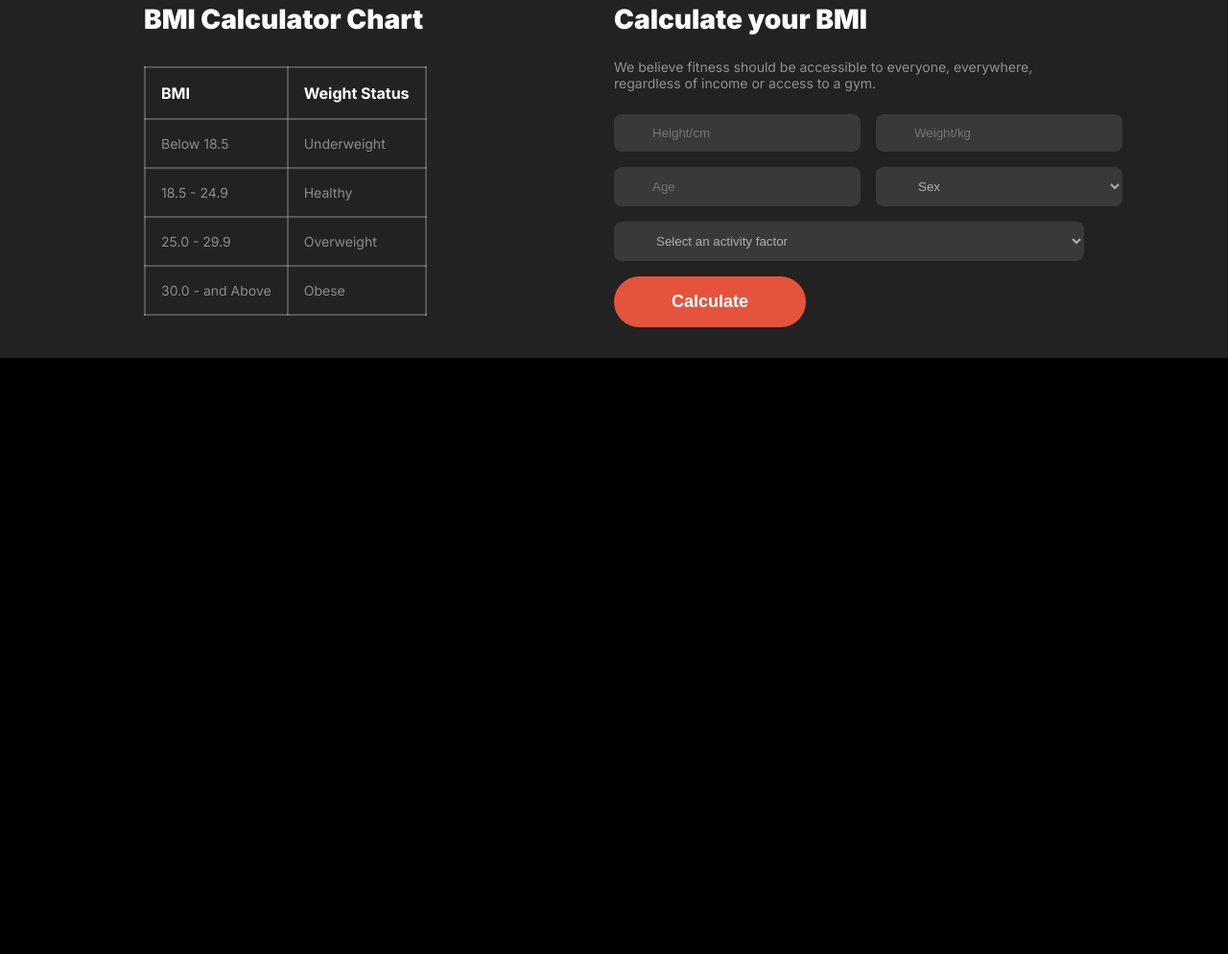
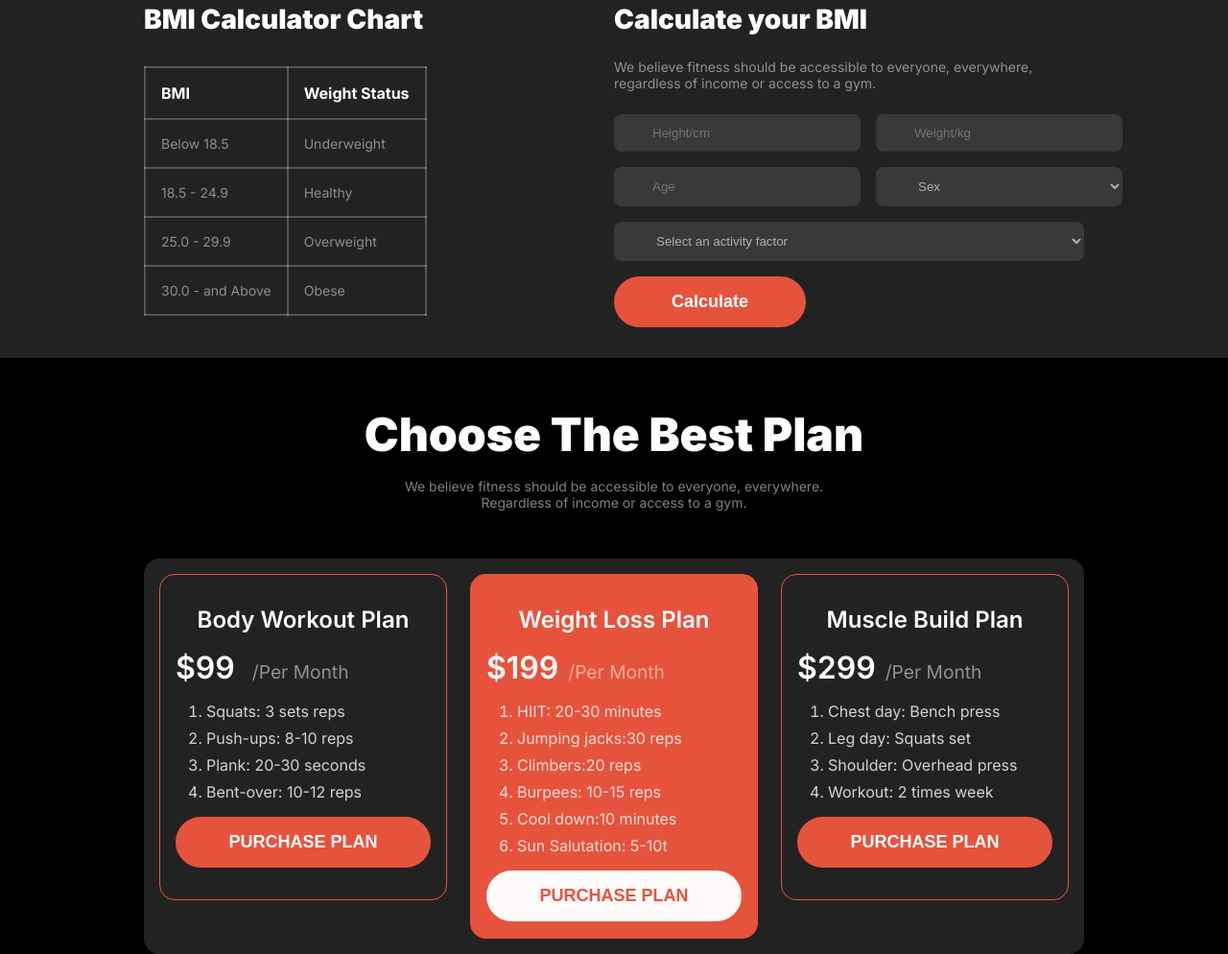
Before and after one commit to naim-rahman/Assignment-02, a plain HTML site: page index.html in a window 1280 px wide. Shown: the part 2722-3716 px from the top of the page at 96% size. Before the commit the page ends 3095 px from the top, so only its background shows below. Drawn offline with Linux system fonts and the light colour scheme; files whose address does not match are found by name.

Commit message:
added the plan & own idea section

```diff
--- a/index.html
+++ b/index.html
@@ -233,7 +233,51 @@
                 </div>
             </div>
         </section>
+        <!-- choose the plan section -->
+        <section class="container">
+            <h3 class="section-title">Choose The Best Plan</h3>
+            <p class="description">We believe fitness should be accessible to everyone, everywhere. <br> Regardless of
+                income or access to a gym.
+            </p>
+            <div class="plan-section">
+                <div class="plan-card">
+                    <p class="plan-title">Body Workout Plan</p>
+                    <h3 class="plan-price">$99 <span id="description">/Per Month</span></h3>
+                    <ol class="list">
+                        <li>Squats: 3 sets reps</li>
+                        <li>Push-ups: 8-10 reps</li>
+                        <li>Plank: 20-30 seconds</li>
+                        <li>Bent-over: 10-12 reps</li>
+                    </ol>
+                    <button id="btn-plan" class="btn-primary">PURCHASE PLAN</button>
+                </div>
+                <div id="card-second" class="plan-card">
+                    <p class="plan-title">Weight Loss Plan</p>
+                    <h3 class="plan-price">$199<span id="description">/Per Month</span></h3>
+                    <ol class="list">
+                        <li>HIIT: 20-30 minutes </li>
+                        <li>Jumping jacks:30 reps</li>
+                        <li>Climbers:20 reps</li>
+                        <li>Burpees: 10-15 reps</li>
+                        <li>Cool down:10 minutes</li>
+                        <li>Sun Salutation: 5-10t</li>
 
+                    </ol>
+                    <button id="btn-plan" class="btn-primary btn-white">PURCHASE PLAN</button>
+                </div>
+                <div class="plan-card">
+                    <p class="plan-title">Muscle Build Plan</p>
+                    <h3 class="plan-price">$299<span id="description">/Per Month</span></h3>
+                    <ol class="list">
+                        <li>Chest day: Bench press</li>
+                        <li>Leg day: Squats set</li>
+                        <li>Shoulder: Overhead press</li>
+                        <li>Workout: 2 times week</li>
+                    </ol>
+                    <button id="btn-plan" class="btn-primary">PURCHASE PLAN</button>
+                </div>
+            </div>
+        </section>
     </main>
     <!-- footer section start -->
     <footer>
--- a/styles/style.css
+++ b/styles/style.css
@@ -1,4 +1,3 @@
-
 /* shared style */
 
 * {
@@ -484,3 +483,73 @@ select {
     width: 100%;
     margin: 1rem 0;
 }
+
+/* choose the plan section */
+
+.plan-section {
+    display: grid;
+    grid-template-columns: repeat(3, 1fr);
+    background: #222;
+    border-radius: 1rem;
+    padding: 1rem;
+    gap: 1.5rem;
+    margin-top: 50px;
+}
+
+.plan-card {
+    border: 1px solid #E6533C;
+    height: 340px;
+    width: 100%;
+    padding: 1rem;
+    border-radius: 1rem;
+}
+
+#card-second {
+    background-color: #E6533C;
+    height: 380px;
+}
+
+.plan-title {
+    font-size: 1.5rem;
+    font-weight: 600;
+    text-align: center;
+    color: #FFF;
+    margin: 1rem auto;
+}
+
+.plan-price {
+    font-size: 2rem;
+    color: #FFF;
+    font-weight: 600;
+}
+
+#description {
+    color: rgba(255, 255, 255, 0.50);
+    text-align: left;
+    font-size: 1.2rem;
+    font-weight: 400;
+    margin: 0.5rem 0;
+    margin-left: 10px;
+}
+
+.list {
+    margin: 1rem 0;
+}
+
+.list li {
+    font-size: 1rem;
+    font-weight: 400;
+    color: #ffffffcd;
+    margin-left: 2rem;
+    margin-bottom: 0.5rem;
+}
+
+#btn-plan {
+    width: 100%;
+    align-items: center;
+}
+
+.btn-white {
+    background-color: #fffffff8;
+    color: #E6533C;
+}
```
